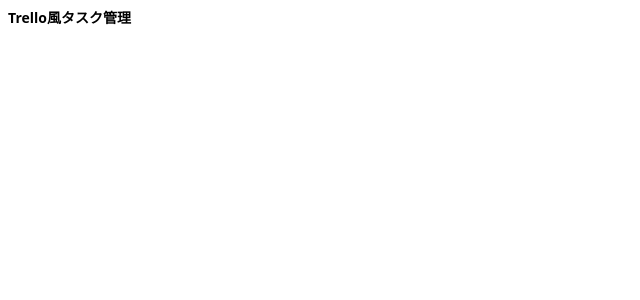
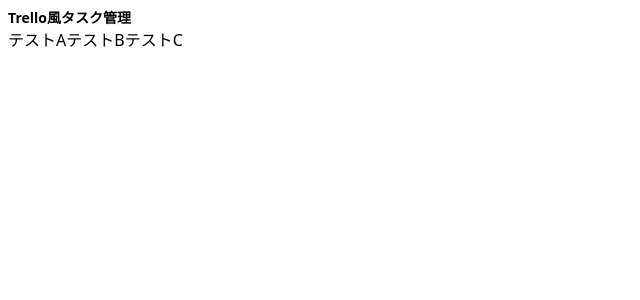
Before and after one commit to bduha184/vue3-trello, a Vue app: page / in a window 1280 px wide. Shown: the top 300 px of the page, without its empty margins (0-640 px from the left). Built offline with nearby package versions, Linux system fonts and the light colour scheme; the HTML template or start-up script is replaced by a standard one.

Commit message:
JSONデータをrefで受け取り、computedで監視し、v-forでループ

```diff
--- a/src/App.vue
+++ b/src/App.vue
@@ -1,16 +1,34 @@
 <script setup lang="ts">
 import category_data from './data/categories.json';
 import task_data from './data/tasks.json';
-import {ref} from 'vue';
-import type {Category,Task} from './types/';
+import {ref,computed} from 'vue';
+import type {Category,Task,CategoryTask} from './types/';
 
-const categories = ref(category_data);
-const tasks = ref(task_data);
+const categories = ref<Category[]>(category_data);
+const tasks = ref<Task[]>(task_data);
+
+const renderCategoryTask = computed<CategoryTask[]>(()=> {
+  return categories.value.map(category => {
+    const filterTasks = tasks.value.filter(
+      task => task_data.category_id === category.id
+    );
+    return {
+      id:category.id,
+      name:category.name,
+      tasks:filterTasks
+    };
+  });
+})
 
 </script>
 
 <template>
  <div class="h-12 p-2">
     <h1 class="text-sm font-bold">Trello風タスク管理</h1>
+    <div class="flex">
+      <div v-for="category in renderCategoryTask" :kye="category.id">
+        {{ category.name }}
+      </div>
+    </div>
  </div>
 </template>
```
Also changed, not shown: src/types/index.ts (+7 -0 lines).
